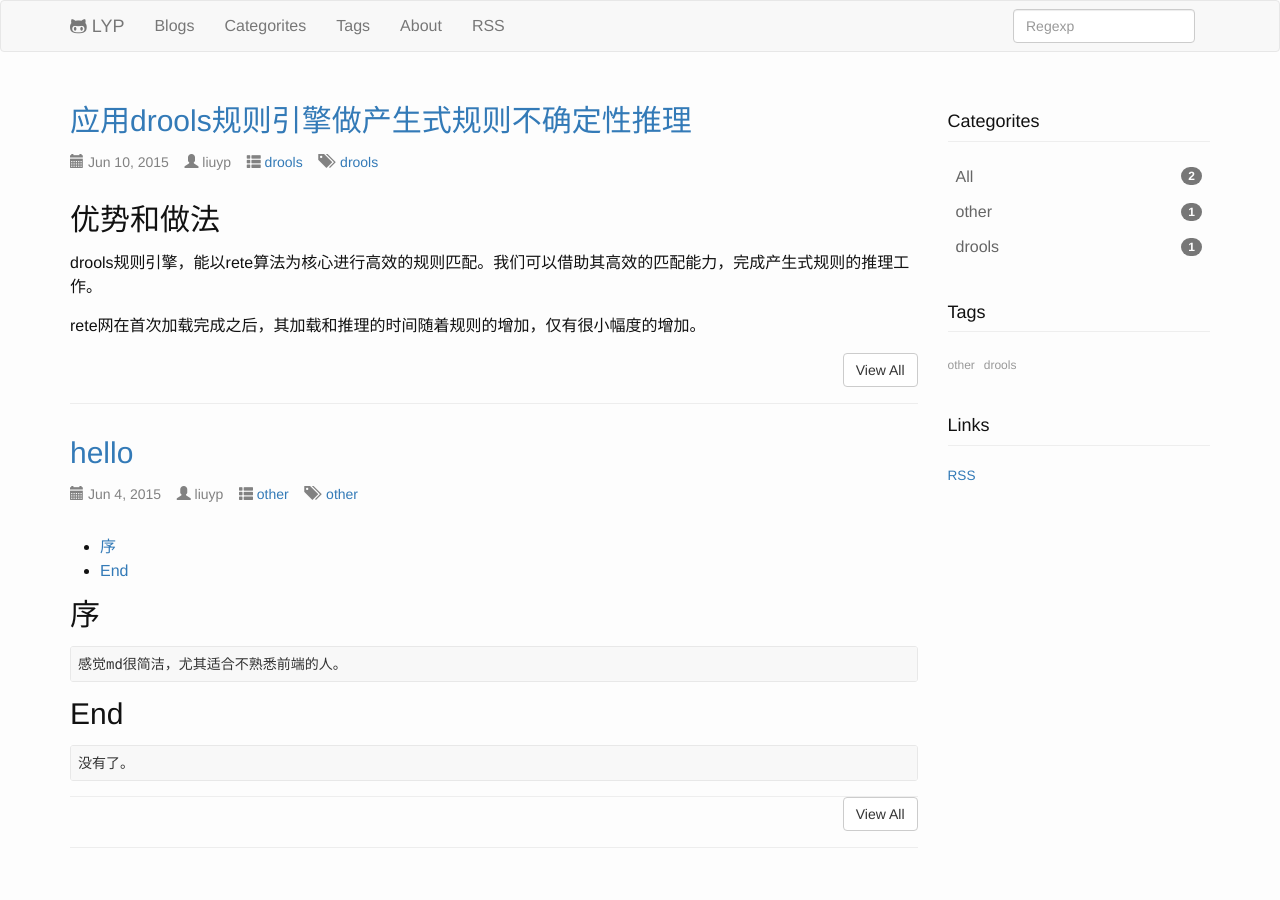
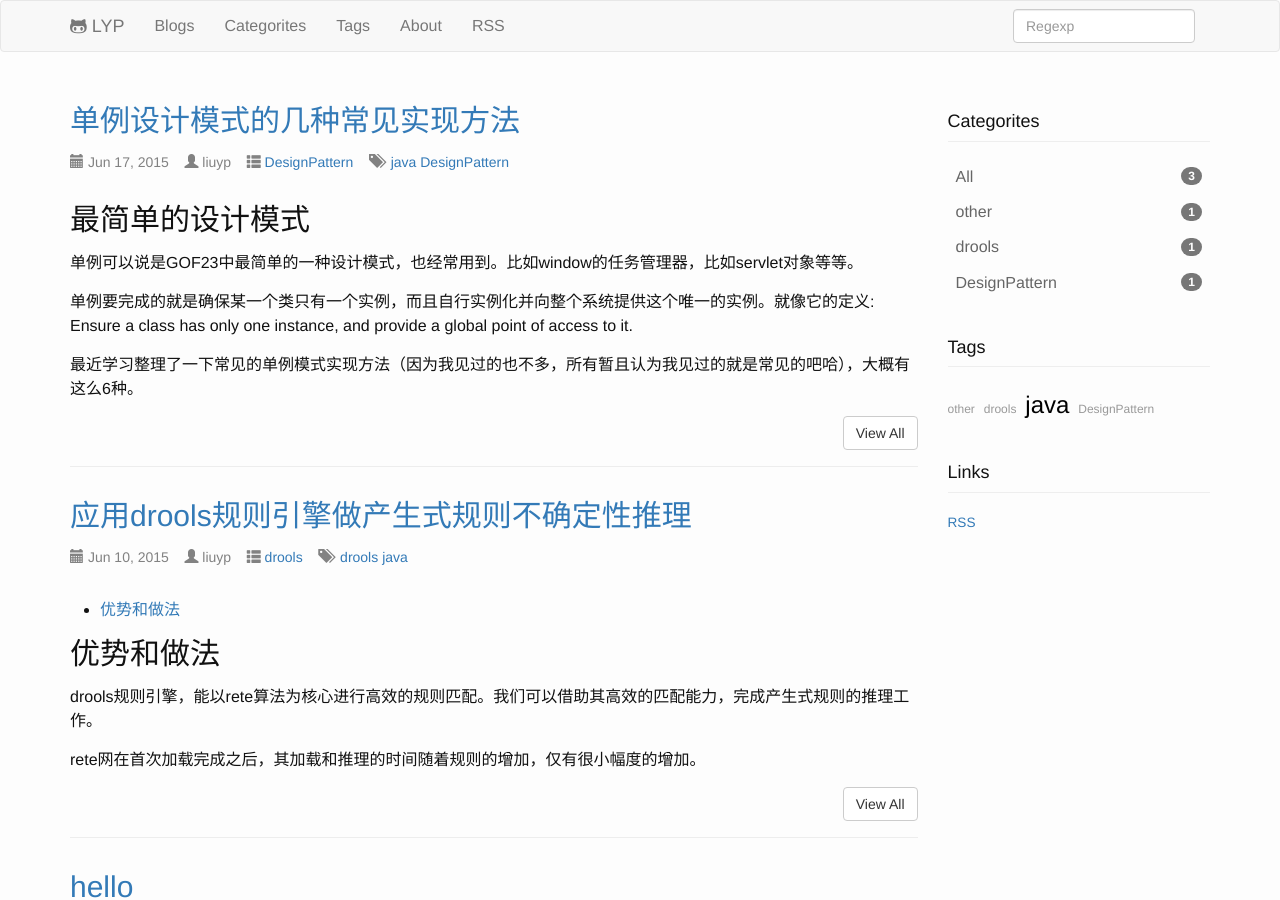
Before and after one commit to liuyuping459/liuyuping459.github.io, a Jekyll site: the page built from index.html, in a window 1280 px wide and 900 px high. Built offline with Jekyll 4.4.1, drawn with Linux system fonts in a browser that asks for light colours; nearby versions of some CDN libraries; the list of posts is cut into pages by our own code; comment, search, counter and statistics services are not loaded; some of the changed lines change nothing that is shown.

Commit message:
singleton design pattern

```diff
--- a/_posts/2015-06-10-Drools Demo.md
+++ b/_posts/2015-06-10-Drools Demo.md
@@ -4,7 +4,7 @@
 date: 2015-06-10 16:50:10
 author: liuyp
 categories: drools
-tags: drools
+tags: drools java
 ---
 
 * content
--- /dev/null
+++ b/_posts/2015-06-17-singleton design pattern.md
@@ -0,0 +1,233 @@
+---
+layout: post
+title: "单例设计模式的几种常见实现方法"
+date: 2015-06-17 13:10:00
+author: liuyp
+categories: DesignPattern
+tags: java DesignPattern
+---
+
+* content
+{:toc}
+
+## 最简单的设计模式
+
+单例可以说是GOF23中最简单的一种设计模式，也经常用到。比如window的任务管理器，比如servlet对象等等。
+
+单例要完成的就是确保某一个类只有一个实例，而且自行实例化并向整个系统提供这个唯一的实例。就像它的定义:
+Ensure a class has only one instance, and provide a global point of access to it.
+
+最近学习整理了一下常见的单例模式实现方法（因为我见过的也不多，所有暂且认为我见过的就是常见的吧哈），大概有这么6种。
+
+
+
+
+## 实现方法
+
+实现单例就是要让对象在整个系统中是唯一的，不能被随意的实例化。还要考虑像线程安全问题，延迟加载问题等，就要看其具体的使用环境了。
+
+懒汉式、饿汉式、双重检查锁、静态内部类、枚举、单例工厂和防范措施，代码放在[我的github的设计模式仓库](https://github.com/liuyuping459/DesignPattern/tree/master/src/com/singleton)中。
+
+话不多说，上栗子。
+
+### 懒汉式
+
+	/**
+	 * 懒汉式
+	 * @author liu
+	 * 类初始化时不初始化这个对象，延时加载，真要用时再加载
+	 */
+	public class SingletonDeom1 {
+		private static SingletonDeom1 instance;
+
+		private SingletonDeom1() {
+		}
+
+		//方法有同步，效率略低
+		public synchronized SingletonDeom1 getInstance() {
+			if (null == instance) {
+				instance = new SingletonDeom1();
+				return instance;
+			}
+			return instance;
+		}
+	}
+
+### 饿汉式
+
+	/**
+	 * 饿汉式
+	 * @author liu
+	 * 类加载时立即初始化这个对象，类加载线程安全，没有延时加载
+	 */
+	public class SingletonDemo2 {
+		private static SingletonDemo2 instance = new SingletonDemo2();
+
+		private SingletonDemo2() {
+		}
+
+		//没有同步，效率略高
+		public SingletonDemo2 getInstance() {
+			return instance;
+		}
+	}
+
+### 双重检查锁
+
+	/**
+	 * 双重检查锁
+	 * @author liu
+	 * 同步快在if内部，第一次同步，之后不用同步。
+	 * JVM底层实现的问题，有时执行顺序会出问题。
+	 * 比懒汉式略提高。
+	 */
+	public class SingletonDemo3 {
+		private static SingletonDemo3 instance = null;
+
+		public SingletonDemo3 getSingletonDemo3() {
+			if (null == instance) {
+				SingletonDemo3 demo = null;
+				synchronized(SingletonDemo3.class) {
+					demo = instance;
+					if (null == demo) {
+						synchronized(SingletonDemo3.class) {
+							if (null == demo) {
+								demo = new SingletonDemo3();
+							}
+						}
+					}
+					instance = demo;
+				}
+			}
+			return instance;
+		}
+
+		private SingletonDemo3() {
+
+		}
+	}
+
+### 枚举
+
+	/**
+	 * JVM保障枚举单例和线程安全，但无延时加载。
+	 * @author liu
+	 *
+	 */
+	public enum SingletonDemo5 {
+		INSTANCE;
+
+		public void function() {
+
+		}
+	}
+
+是JVM直接罩着的，用起来比较方便。
+
+### 静态内部类
+
+	/**
+	 * 静态内部类形式
+	 * @author liu
+	 * 不会立即加载，调用get才会加载内部类，加载类是线程安全的，延时加载又线程安全。
+	 */
+	public class SingletonDemo4 {
+		private SingletonDemo4() {
+
+		}
+
+		private static class Instance {
+			private static final SingletonDemo4 instance = new SingletonDemo4();
+		}
+
+		public SingletonDemo4 getSingletonDemo4() {
+			return Instance.instance;
+		}
+	}
+
+加强版懒汉式，是比较好用的一种。
+
+### 单例工厂
+
+	/**
+	 * 单例类
+	 * @author liu
+	 * 要创建这个单例类的单例对象
+	 */
+	public class SingletonDemo7_1 {
+		private SingletonDemo7_1() {
+
+		}
+		public void doSomething() {
+			System.out.println("开始干活");
+		}
+	}
+
+	/**
+	 * 用工厂方法实现单例
+	 * @author liu
+	 * 当然要通过正常的渠道，其他类通过反射也是可以获得单例类的其他对象的。
+	 */
+	public class SingletonDemo7_2 {
+		private static SingletonDemo7_1 demo7_1;
+
+		static{
+			try {
+				Class clazz = Class.forName(SingletonDemo7_1.class.getName());
+				Constructor<SingletonDemo7_1> constructor = clazz.getEnclosingConstructor();
+				constructor.setAccessible(true);
+				demo7_1 = constructor.newInstance();
+			} catch(Exception e) {
+				System.out.println("报错");
+			}
+		}
+
+		public SingletonDemo7_1 getSingletonDemo7_1() {
+			return demo7_1;
+		}
+	}
+
+借助了工厂模式，单例工厂只产生同一个单例对象。
+
+### 防范
+
+如果是架构级的，还要考虑防范通过非正常渠道，比如反射、反序列化方法获取对象，以懒汉式为例。
+
+	/**
+	 * 防止反射和反序列化破坏
+	 * @author liu
+	 *
+	 */
+	public class SingletonDemo6 {
+		private static SingletonDemo6 instance = null;
+
+		//反射时设置setAccessible跳过权限，调用构造器，若instance对象不为空，则抛出异常。
+		private SingletonDemo6() {
+			if (instance != null) {
+				throw new RuntimeException();
+			}
+		}
+
+		//反序列化时，有readResolve方法，则直接返回此方法指定的对象，而不创建新的对象。
+		private Object readResolve() {
+			return instance;
+		}
+
+		public synchronized SingletonDemo6 getSingletonDemo6() {
+			if (null == instance) {
+				instance = new SingletonDemo6();
+			}
+			return instance;
+		}
+	}
+
+## 总结
+
+当全局只需要一个且只能有一个对象的时候就用单例喽。简单说就是通过构造方法的私有化，不让别人随意创建新的对象，而是用自己创建好的唯一的对象提供给对象的调用者。
+
+至于对是否延迟加载、线程安全和特殊情况的防范，就要看使用的具体环境了。当然，如果需要的话也可以从单例模式扩展为多例。
+
+---
+最后
+
+thanks for 《设计模式之禅》（秦小波 著）
```
